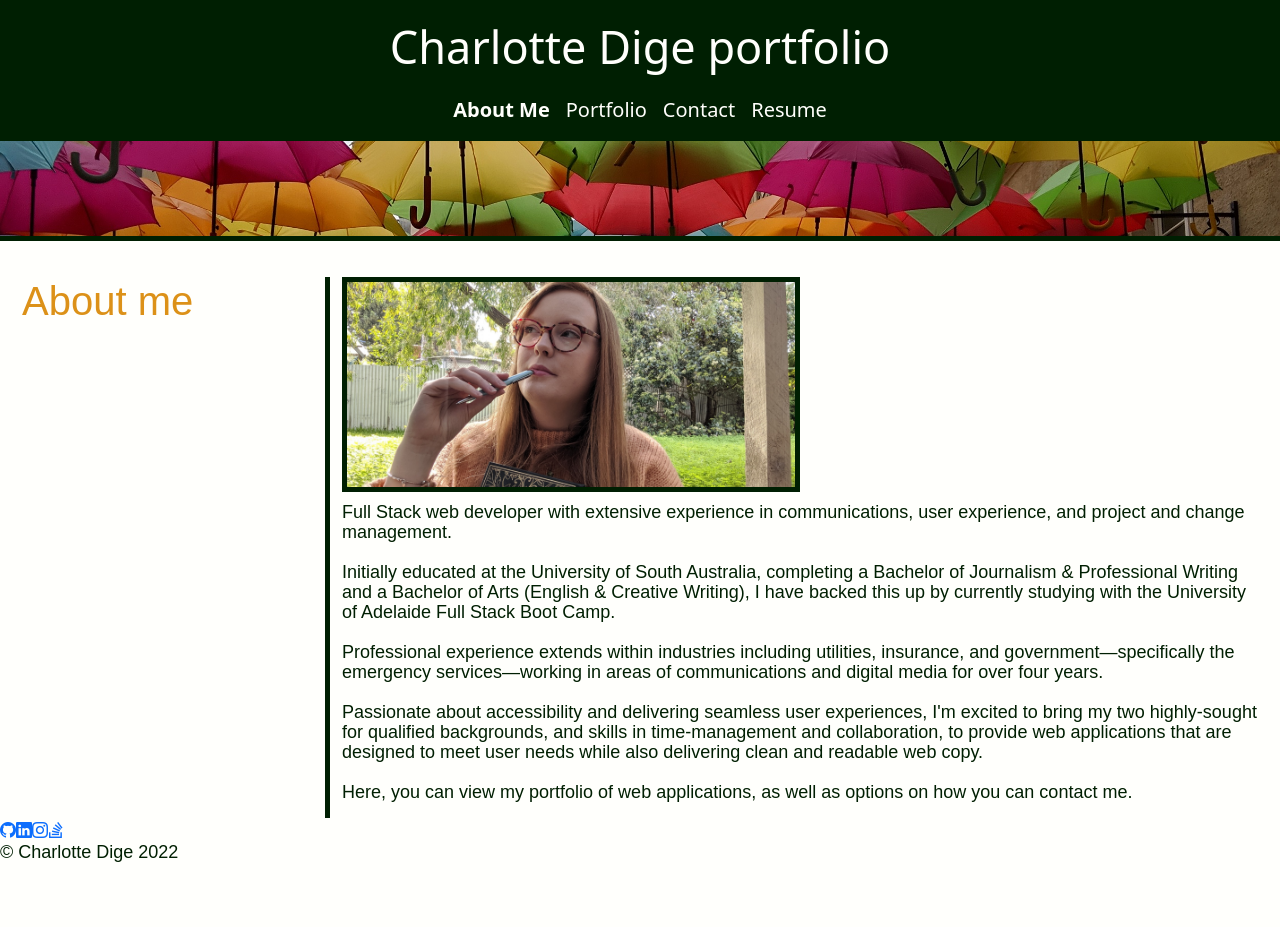
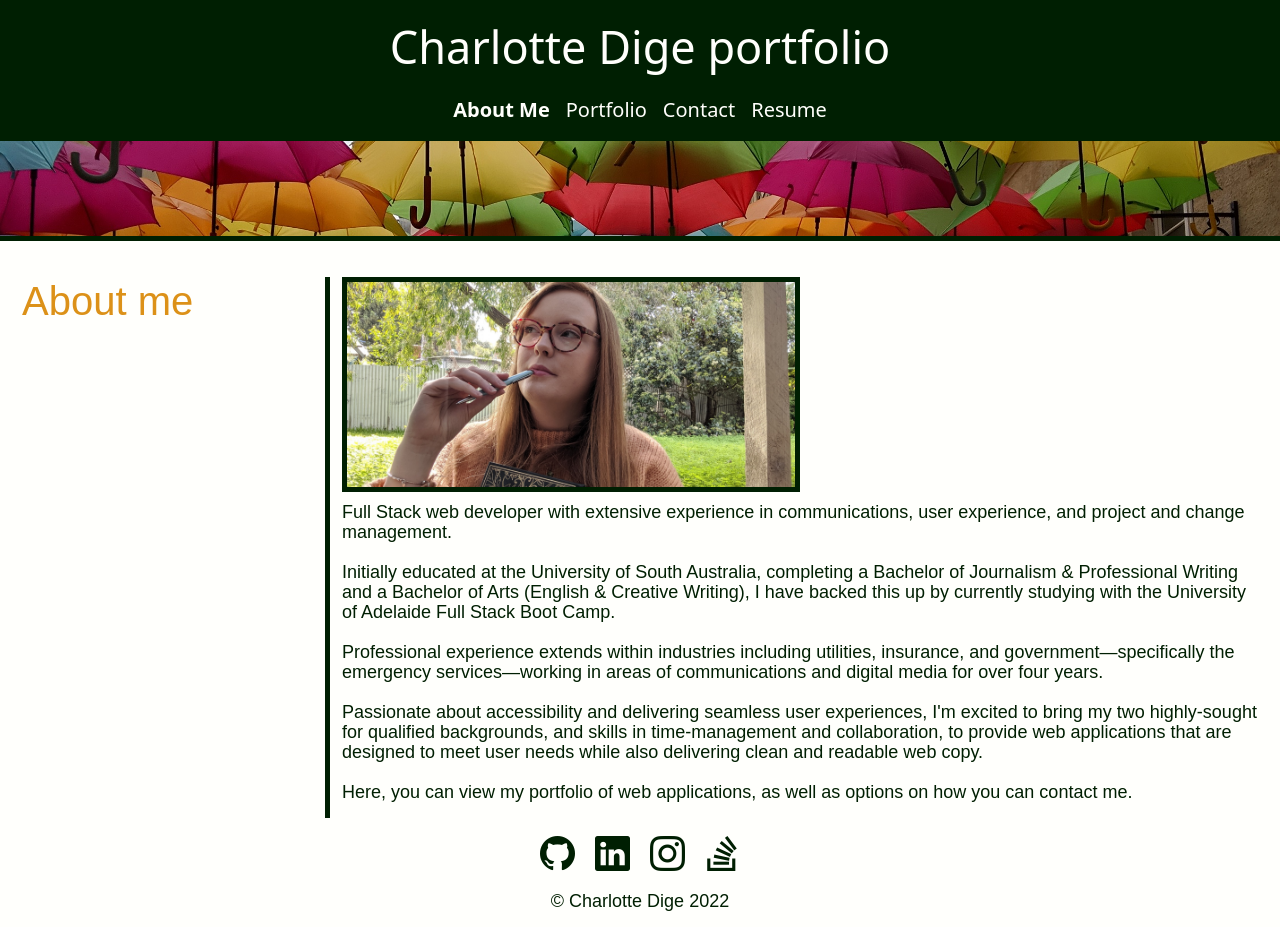
Before and after one commit to CharDige/CharDige-react-portfolio, a React (Create React App) app: page / in a window 1280 px wide. Before the commit the page ends 878 px from the top, so only its background shows below. Built offline with nearby package versions, Linux system fonts and the light colour scheme.

Commit message:
Added styling for personalisation

```diff
--- a/src/styles/Footer.css
+++ b/src/styles/Footer.css
@@ -0,0 +1,24 @@
+/* Element selectors */
+footer {
+    text-align: center;
+    margin: 10px;
+}
+
+footer p {
+    margin-top: 10px;
+}
+
+/* Class selectors */
+.icon-style {
+    font-size: 35px;
+    margin: 10px;
+}
+
+.icon-link-style {
+    color: var(--dark-colour);
+}
+
+/* Pseudo styling */
+.icon-link-style:hover {
+    color: var(--link-colour);
+}
```
